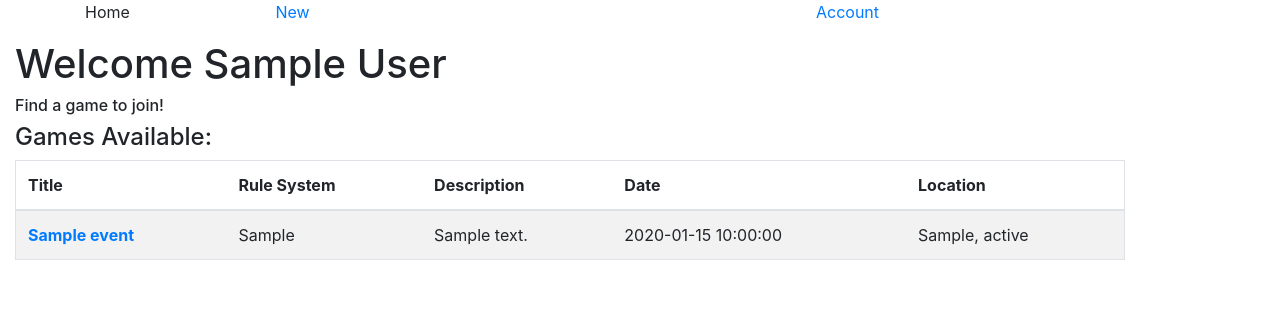
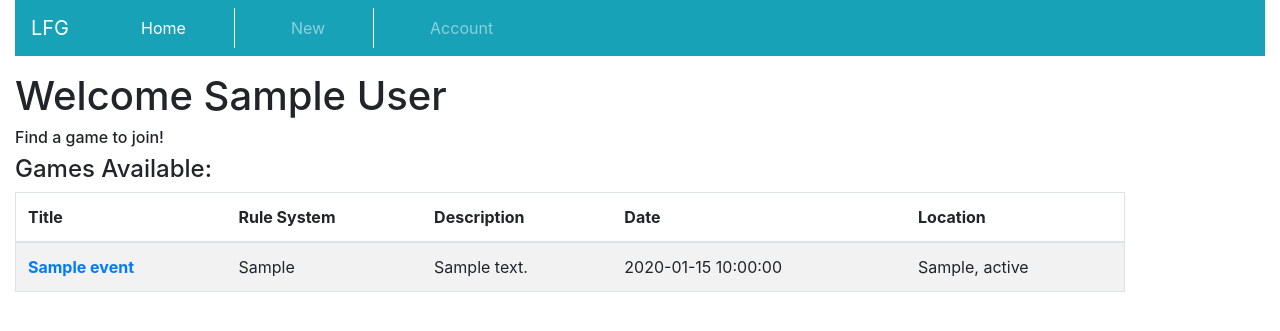
Before and after one commit to fostercoryj/GameFinder, a Flask app: page /dashboard in a window 1280 px wide. Shown: the top 331 px of the page. Run offline with Flask 2, Linux system fonts and the light colour scheme; the visitor is signed in with stand-in values (Sample User, id 1); tables that the repository leaves empty or names only in its code hold one stand-in row (values such as "Sample post"); some libraries are stand-ins or nearby versions.

Commit message:
Update dashboard.html

```diff
--- a/templates/dashboard.html
+++ b/templates/dashboard.html
@@ -17,18 +17,14 @@
                 {% endif %}
             {% endwith %}
         </div>
-        <div class="row container">
-            <div class="col-sm-2 text-center">
-                <p>Home</p>
+        <nav class="navbar navbar-expand-lg navbar-dark bg-info mb-3">
+            <div class="navbar-nav">
+                <a href="" class="navbar-brand text-white">LFG</a>
+                <a href="#" class="nav-item nav-link active ml-5 pr-5 border-right border-light">Home</a>
+                <a href="/new_event" class="nav-item nav-link ml-5 pr-5 border-right border-light">New</a>
+                <a href="/myaccount" class="nav-item nav-link ml-5">Account</a>
             </div>
-            <div class="col-sm-2 text-center">
-                <a href="/new_event">New</a>
-            </div>
-            <div class="col-sm-4 text-center"></div>
-            <div class="col-sm-2 text-center">
-                <a href="/myaccount">Account</a>
-            </div>
-        </div>
+        </nav>
         <div class="row container">
             <h1>Welcome {{session['fname']}} </h1>
         </div>
```
